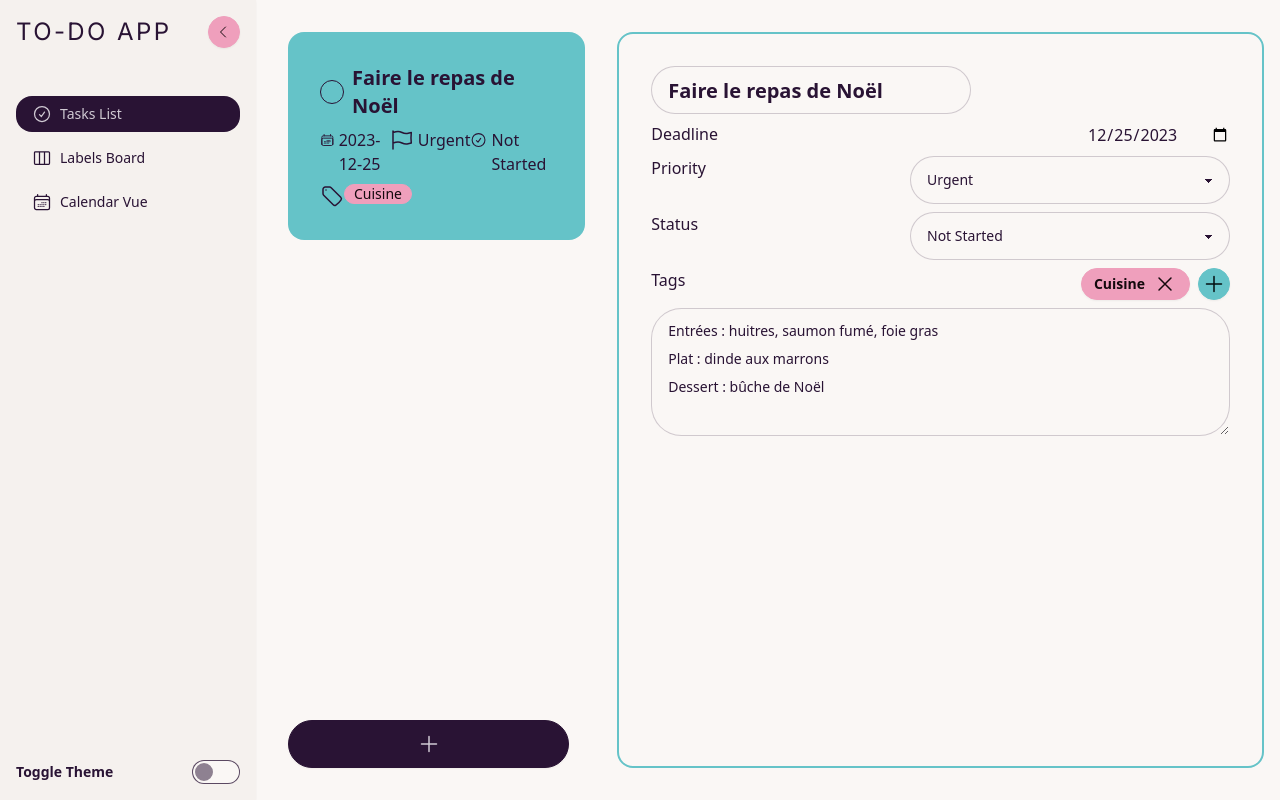
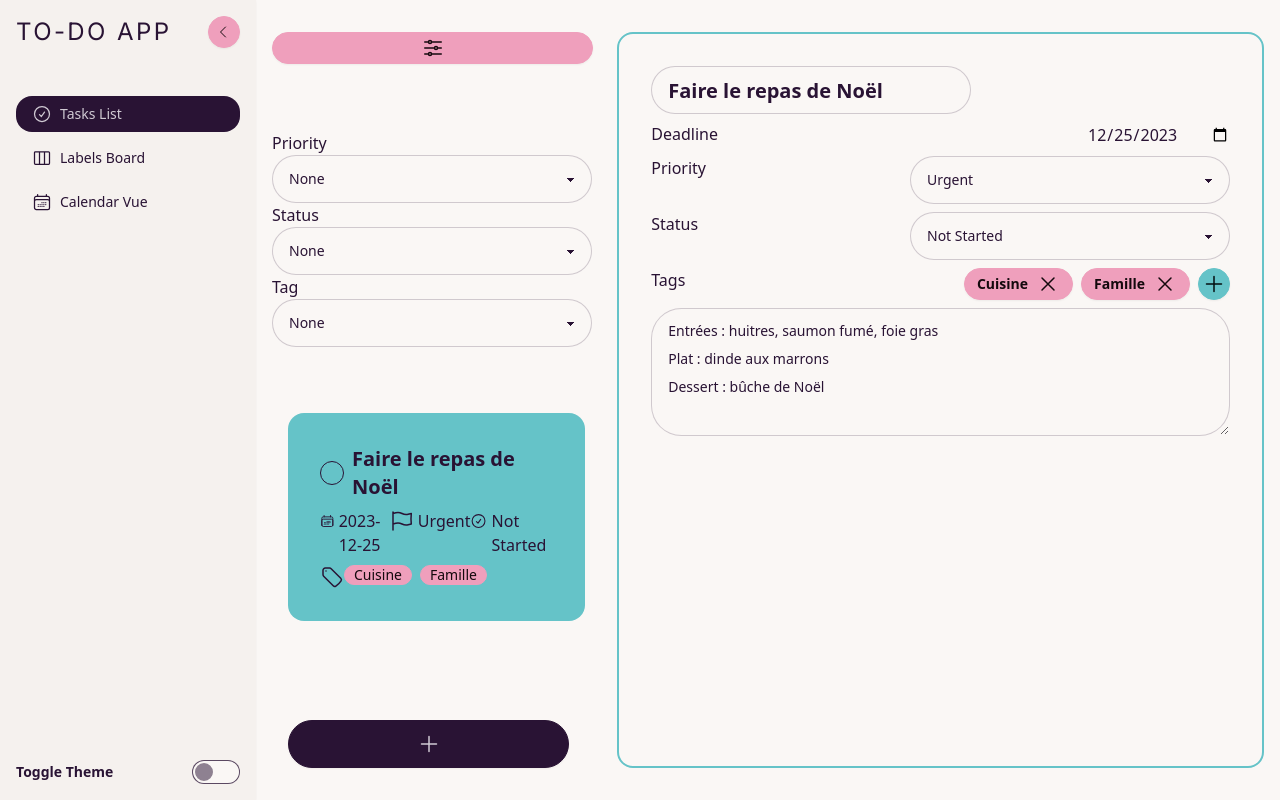
Before and after one commit to AurelieESEO/todo_react_project, a React (Vite) app in the folder todo_react_project/: page / in a window 1280 px wide. Built offline with nearby package versions, Linux system fonts and the light colour scheme; a web font is replaced by a local one.

Commit message:
Add the option to filter the view TODO: - some bugs with the "None" option to fix - fix UI

```diff
--- a/todo_react_project/src/components/TaskListView.tsx
+++ b/todo_react_project/src/components/TaskListView.tsx
@@ -3,6 +3,7 @@ import TaskItem from "./TaskItem.tsx";
 import TaskEdit from "./TaskEdit.tsx";
 import Task from "../model/Task.tsx";
 import Tag from "../model/Tag.tsx";
+import Filter from "../model/Filter.tsx";
 
 // Define the props for TaskListView component
 type TaskListViewProps = {
@@ -27,18 +28,123 @@ const TaskListView: React.FC<TaskListViewProps> = (
       handleTaskClick, onIsDoneChange, onTitleChange, onDeadlineChange,
       onPriorityChange, onStatusChange, onDescriptionChange, onTagsPossibleChange, onTagChange}) => {
 
+    const initialFilter: Filter[] = []
+
+    const [filters, setFilters] = React.useState<Filter[]>(initialFilter);
+    const [filtersDisplayed, setFiltersDisplayed] = React.useState(false);
+
+    const prioritiesAvailable = ['Urgent', 'High', 'Medium', 'Low'];
+    const statusAvailable = ['Not Started', 'In Progress', 'In Waiting', 'Done'];
+
+    const onFilterChange = (newFilters: Filter[]) => {
+        setFilters(newFilters);
+    };
+
+    const isTaskDisplayed = (task: Task) => {
+        let isDisplayed = true;
+        filters.forEach(filter => {
+            switch (filter.property) {
+                case "priority":
+                    if(!(filter.value === task.priority)) {
+                        isDisplayed = false;
+                    }
+                    break;
+                case "status":
+                    if(!(filter.value === task.status)) {
+                        isDisplayed = false;
+                    }
+                    break;
+                case "tag":
+                    if(!(task.tags.map(tag => tag.text).includes(filter.value))) {
+                        isDisplayed = false;
+                    }
+                    break;
+            }
+        });
+        if(isDisplayed) {
+            return <TaskItem
+                task={task}
+                onClick={() => handleTaskClick(task)}
+                onIsDoneChange={onIsDoneChange}
+            />
+        }
+    }
+
+    const handleInputChange = (
+        event: React.ChangeEvent<HTMLInputElement>,
+        propertyName: string
+    ) => {
+        const {value} = event.target;
+        if(value === "None") {
+            onFilterChange(filters.filter(filter => filter.property !== propertyName));
+            return;
+        }
+        else {
+            const newFilter : Filter = {property: propertyName, value: value};
+            setFilters([filters, newFilter]);
+        }
+
+    };
+
+    const handleFiltersDisplayed = () => {
+        setFiltersDisplayed(!filtersDisplayed);
+    }
+
+
   // TSX for the TaskListView component
   return (
       <div className="px-4 py-8 flex flex-row gap-4 justify-start w-full h-full">
         <div className="w-3/6 flex flex-col justify-between">
+            <button className={'btn btn-secondary btn-sm mr-2'}
+                    onClick={() => handleFiltersDisplayed()}>
+                <svg xmlns="http://www.w3.org/2000/svg" fill="none" viewBox="0 0 24 24" stroke-width="1.5"
+                     stroke="currentColor" className="w-6 h-6">
+                    <path stroke-linecap="round" stroke-linejoin="round"
+                          d="M10.5 6h9.75M10.5 6a1.5 1.5 0 1 1-3 0m3 0a1.5 1.5 0 1 0-3 0M3.75 6H7.5m3 12h9.75m-9.75 0a1.5 1.5 0 0 1-3 0m3 0a1.5 1.5 0 0 0-3 0m-3.75 0H7.5m9-6h3.75m-3.75 0a1.5 1.5 0 0 1-3 0m3 0a1.5 1.5 0 0 0-3 0m-9.75 0h9.75"/>
+                </svg>
+            </button>
+            <div className={`${filtersDisplayed ? 'hidden' : ''}`}>
+                <p>Priority</p>
+                <select
+                    className="select select-bordered w-full max-w-xs"
+                    onChange={(event: React.ChangeEvent<never>) =>
+                        handleInputChange(event, 'priority')
+                    }
+                >
+                    <option>None</option>
+                    {prioritiesAvailable.map((priority, index) => (
+                        <option key={index}>{priority}</option>
+                    ))}
+                </select>
+                <p>Status</p>
+                <select
+                    className="select select-bordered w-full max-w-xs"
+                    onChange={(event: React.ChangeEvent<never>) =>
+                        handleInputChange(event, 'status')
+                    }
+                >
+                    <option>None</option>
+                    {statusAvailable.map((status, index) => (
+                        <option key={index}>{status}</option>
+                    ))}
+                </select>
+                <p>Tag</p>
+                <select
+                    className="select select-bordered w-full max-w-xs"
+                    onChange={(event: React.ChangeEvent<never>) =>
+                        handleInputChange(event, 'tag')
+                    }
+                >
+                    <option>None</option>
+                    {tagsPossibles.map((tag, index) => (
+                        <option key={index}>{tag.text}</option>
+                    ))}
+                </select>
+            </div>
             <div className={"px-4 flex flex-col justify-start overflow-y-auto"}>
                 {/* Map over each task and render a TaskItem for each */}
                 {tasks.map((task) => (
-                <TaskItem
-                    task={task}
-                    onClick={() => handleTaskClick(task)}
-                    onIsDoneChange={onIsDoneChange}
-                />
+                    isTaskDisplayed(task)
                 ))}
             </div>
             <div className="mt-4 pl-4 pr-8 flex justify-center items-center w-full">
--- a/todo_react_project/src/components/TaskView.tsx
+++ b/todo_react_project/src/components/TaskView.tsx
@@ -28,7 +28,7 @@ const TaskView: React.FC<TaskViewProps> = ({ view }) => {
         status: "Not Started",
         isSelected: true,
         isDone: false,
-        tags: [tagsPossibles[0]],
+        tags: [tagsPossibles[0], tagsPossibles[1]],
         description: "Entrées : huitres, saumon fumé, foie gras\nPlat : dinde aux marrons\nDessert : bûche de Noël",
       },
     ];
--- /dev/null
+++ b/todo_react_project/src/model/Filter.tsx
@@ -0,0 +1,6 @@
+type Filter = {
+    property: string;
+    value: string;
+};
+
+export default Filter;
```
Lines whose indentation alone changed are shown as unchanged.
